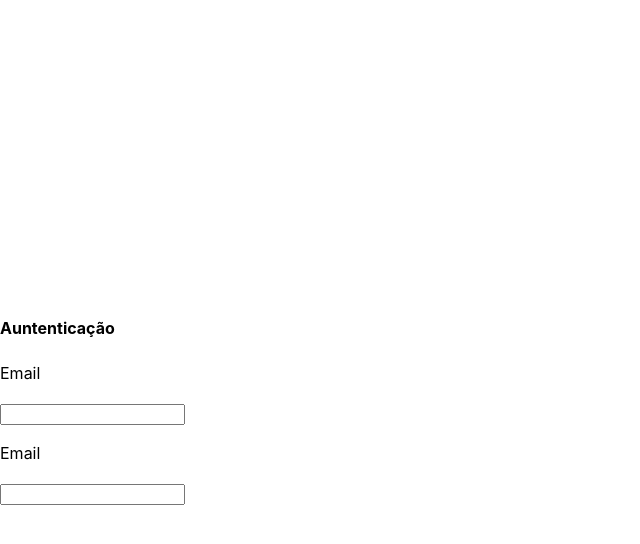
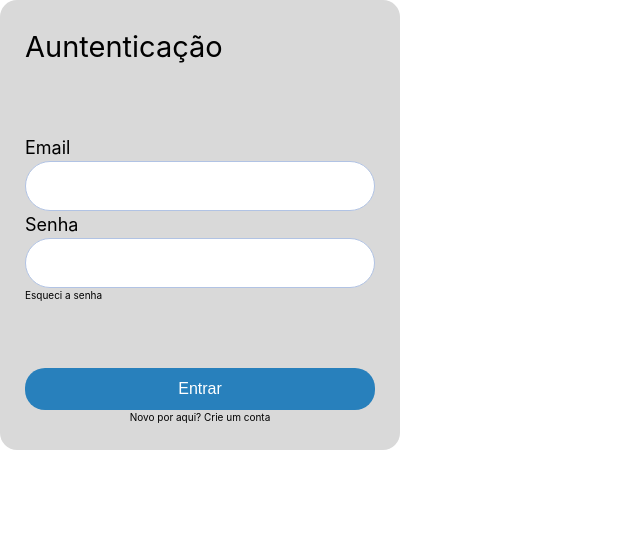
Before and after one commit to rosalvoneto/CarcaraQSAR, a React (Vite) app: page / in a window 1280 px wide. Shown: the top 544 px of the page, without its empty margins (0-640 px from the left). Built offline with nearby package versions, Linux system fonts and the light colour scheme.

Commit message:
Autentication box

```diff
--- a/src/components/AutenticBox/index.jsx
+++ b/src/components/AutenticBox/index.jsx
@@ -3,10 +3,23 @@ import styles from './styles.module.css';
 
 export default function AuntenticBox() {
   return(
-    <div>
-      <h4>Auntenticação</h4>
-      <Input />
-      <Input />
+    <div className={styles.container}>
+      <h4 className={styles.title}>Auntenticação</h4>
+
+      <div className={styles.inputContainer}>
+        <Input name={"Email"}/>
+        <div className={styles.inputContainer}>
+          <Input name={"Senha"}/>
+          <a className={styles.link}>Esqueci a senha</a>
+        </div>
+      </div>
+
+      <div className={styles.buttonContainer}>
+        <button className={styles.button}>
+          Entrar
+        </button>
+        <a className={styles.centerLink}>Novo por aqui? Crie um conta</a>
+      </div>
     </div>
   )
 }
--- a/src/components/AutenticBox/styles.module.css
+++ b/src/components/AutenticBox/styles.module.css
@@ -0,0 +1,47 @@
+
+.container {
+  width: 400px;
+  height: 450px;
+
+  display: flex;
+  flex-direction: column;
+  justify-content: space-between;
+
+  border-radius: 17px;
+  background: var(--white-color-2);
+
+  padding: 25px;
+}
+
+.title {
+  font-size: 29px;
+  font-style: normal;
+  font-weight: 400;
+}
+
+.link {
+  width: 100%;
+
+  font-size: 10px;
+  font-style: normal;
+  font-weight: 400;
+
+  cursor: pointer;
+
+  display: flex;
+}
+
+.centerLink {
+  width: 100%;
+
+  font-size: 10px;
+  font-style: normal;
+  font-weight: 400;
+
+  cursor: pointer;
+
+  display: flex;
+  justify-content: center;
+}
+
+.button {}
--- a/src/components/Input/index.jsx
+++ b/src/components/Input/index.jsx
@@ -1,10 +1,10 @@
 import styles from './styles.module.css';
 
-export default function Input() {
+export default function Input({ name }) {
   return(
     <div>
-      <p>Email</p>
-      <input type="text" />
+      <p className={styles.description}>{name}</p>
+      <input className={styles.input} type="text" />
     </div>
   )
 }
--- a/src/components/Input/styles.module.css
+++ b/src/components/Input/styles.module.css
@@ -0,0 +1,17 @@
+.description {
+  font-size: 18px;
+  font-style: normal;
+  font-weight: 400;
+}
+
+.input {
+  width: 100%;
+  height: 50px;
+
+  border-radius: 29px;
+  border: 1px solid var(--neutral-color-1);
+  background-color: var(--white-color-1);
+
+  padding: 10px;
+  font-size: 15px;
+}
--- a/src/index.css
+++ b/src/index.css
@@ -15,7 +15,6 @@
   line-height: 1.5;
   font-weight: 400;
 
-  color-scheme: light dark;
   color: var(--black-color-1);
 
   background-color: var(--white-color-1);
@@ -27,6 +26,12 @@
   -webkit-text-size-adjust: 100%;
 }
 
+* {
+  margin: 0;
+  padding: 0;
+  box-sizing: border-box;
+}
+
 a {
   font-weight: 500;
   color: var(--black-color-1);
@@ -36,34 +41,30 @@ a:hover {
   color: var(--black-color-1);
 }
 
-body {
-  margin: 0;
-  display: flex;
-  place-items: center;
-  min-width: 320px;
-  min-height: 100vh;
-}
-
 h1 {
   font-size: 3.2em;
   line-height: 1.1;
 }
 
 button {
-  border-radius: 8px;
-  border: 1px solid transparent;
-  padding: 0.6em 1.2em;
-  font-size: 1em;
-  font-weight: 500;
-  font-family: inherit;
-  background-color: #1a1a1a;
+  width: 100%;
+  height: 42px;
+
+  color: var(--white-color-1);
+  font-size: 16px;
+  font-style: normal;
+  font-weight: 400;
+
+  border-radius: 20px;
+  border: 0;
   cursor: pointer;
-  transition: border-color 0.25s;
+
+  display: flex;
+  align-items: center;
+  justify-content: center;
+
+  background-color: var(--primary-color-2);
 }
 button:hover {
   border-color: var(--neutral-color-1);
 }
-button:focus,
-button:focus-visible {
-  outline: 4px auto -webkit-focus-ring-color;
-}
```
